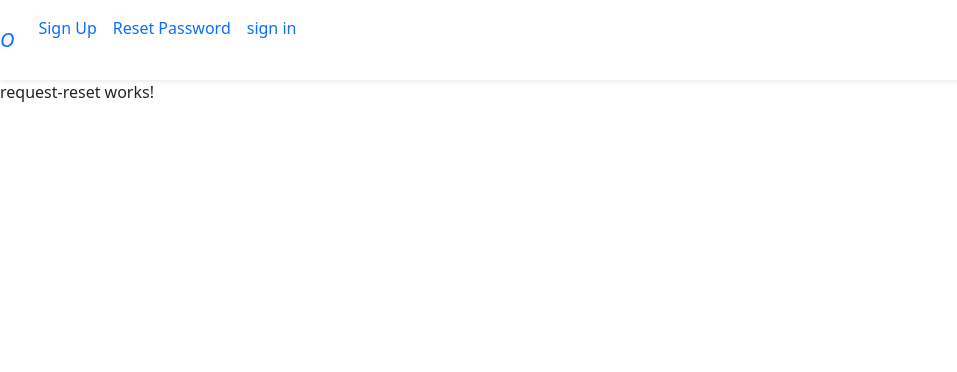
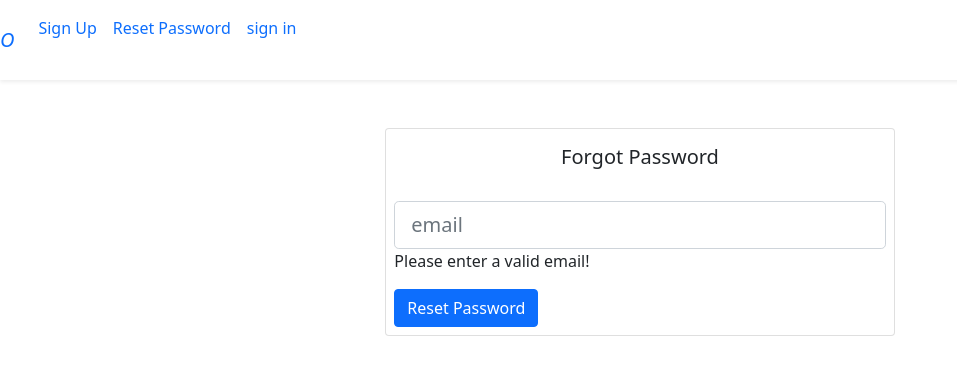
Before and after one commit to nshimiyimano-cloud/reset-pass, an Angular app: page /request-reset-password in a window 1280 px wide. Shown: the top 372 px of the page, without its empty margins (0-957 px from the left). Built offline with nearby package versions, Linux system fonts and the light colour scheme.

Commit message:
weendforgot pass orreset pass&import reactiveFused

```diff
--- a/src/app/auth.service.ts
+++ b/src/app/auth.service.ts
@@ -1,19 +1,19 @@
 import { Injectable } from '@angular/core';
-
 import {HttpClient} from "@angular/common/http";
 import { Observable } from 'rxjs';
 
-Injectable({
+const BASEURL = 'http://localhost:3000/api/resetpassword';
+
+
+@Injectable({
   providedIn: 'root'
 })
 
-const BASEURL = 'http://localhost:3000/api/resetpassword';
 
 export class AuthService {
 
+
   constructor(private Http:HttpClient) { }
-
-
 
 
 
@@ -40,4 +40,5 @@ export class AuthService {
   }
 
 
+
 }
--- a/src/app/request-reset/request-reset.component.html
+++ b/src/app/request-reset/request-reset.component.html
@@ -1 +1,54 @@
-<p>request-reset works!</p>
+
+<div class="container-fluid form">
+    <div class="row form-row">
+        <div class="col-sm-9 col-md-7 col-lg-5 mx-auto">
+            <div class="card my-5">
+                <div class="card-body">
+                  <h5 class="card-title text-center">Forgot Password</h5>
+                </div>
+
+                <div id="errorMsg" *ngIf="errorMessage">
+                  <span>{{errorMessage}}</span>
+
+                </div>
+
+                <div id="successMsg" *ngIf="successMessage">
+                  <span>{{successMessage}}</span>
+
+                </div>
+
+                <form action="" [formGroup]="RequestResetForm"  (ngSubmit)="RequestResetUser(RequestResetForm)">  <!--[formGroup]="RequestResetForm" load or import reactiveFormModule to use this-->
+
+
+
+                <div class="form-group p-2">
+                  <input _ngcontent-c0=""   type="text"
+                  class="form-control form-control-lg"
+                   placeholder="email" id="email"
+                   formCotrolName="email"
+                  >
+
+                  <span *ngIf="!email?.valid && !IsValidForm" class="help-block">
+                    Please enter a valid email!
+                  </span>
+
+                </div>
+
+
+                <div class="form-group p-2">
+                  <div>
+                    <button type="submit" class=" btn btn-primary">Reset
+                        Password</button>
+                </div>
+                </div>
+
+                </form>
+
+
+            </div>
+
+        </div>
+
+    </div>
+
+</div>
--- a/src/app/request-reset/request-reset.component.ts
+++ b/src/app/request-reset/request-reset.component.ts
@@ -1,4 +1,8 @@
 import { Component, OnInit } from '@angular/core';
+import {FormGroup,Validators,FormControl, FormControlDirective} from "@angular/forms";
+import {Router} from '@angular/router';
+
+import { AuthService } from '../auth.service';
 
 @Component({
   selector: 'app-request-reset',
@@ -6,10 +10,58 @@ import { Component, OnInit } from '@angular/core';
   styleUrls: ['./request-reset.component.css']
 })
 export class RequestResetComponent implements OnInit {
+RequestResetForm!:FormGroup;
+forbiddenEmails:any;
+errorMessage!:String;
+successMessage!:string;
+IsValidForm!:boolean;
 
-  constructor() { }
+
+
+  constructor(
+    private auth:AuthService,
+    private router:Router
+    ) { }
 
   ngOnInit(): void {
+
+    this.RequestResetForm = new FormGroup({
+      'email': new FormControl(null, [Validators.required, Validators.email], this.forbiddenEmails),
+    });
+  }
+
+
+  RequestResetUser(form:any){
+    console.log(form)
+
+    if(form.valid){
+      this.IsValidForm=true;
+      this.auth.requestReset(this.RequestResetForm.value).subscribe(
+        (data)=>{
+          this.RequestResetForm.reset();
+          this.successMessage="Reset password link send to email sucessfully.";
+          setTimeout(()=>{
+            this.successMessage= '';
+            this.router.navigate(['sign-in']);
+
+          },3000)
+
+        },
+        (err)=>{
+          if(err.error.message){
+            this.errorMessage=err.error.message
+          }
+        }
+
+
+      )
+    }else{
+      this.IsValidForm=false;
+    }
+  }
+
+  get email(){
+    return this.RequestResetForm.get('email')
   }
 
 }
--- a/src/app/signup/signup.component.html
+++ b/src/app/signup/signup.component.html
@@ -1 +1,81 @@
-<p>signup works!</p>
+
+
+
+
+
+<div class=" container-fluid form">
+     <div class="col-sm-9 col-md-7 col-lg-5 mx-auto">
+          <div class="card my-5">
+              <div class="card-body">
+                   <h5 class="card-title text-center">Sign Up</h5>
+
+              </div>
+                 <div id="errorMsg" *ngIf="errorMessage">
+                   <span>{{errorMessage}}</span>
+
+                 </div>
+                 <form action="">
+
+                   <div class="form-group form-signup p-2">
+                     <input  _ngcontent-c0="" class="form-control form-control-lg" placeholder="Username"
+                     type="text" id="username" formControlName="username" />
+                     <span *ngIf="!username?.valid && username?.touched"
+                     class="help-block"
+                     >
+                     Please enter a valid username
+
+                     </span>
+
+
+                   </div>
+
+
+
+                   <div class="form-group form-signup p-2">
+                    <input  _ngcontent-c0="" class="form-control form-control-lg" placeholder="Email"
+                    type="text" id="email" formControlName="email" />
+                    <span *ngIf="!email?.valid && email?.touched"
+                    class="help-block"
+                    >
+                    Please enter a valid email
+
+                    </span>
+
+
+                  </div>
+
+
+
+                  <div class="form-group form-signup p-2">
+                    <input  _ngcontent-c0="" class="form-control form-control-lg " placeholder="Password"
+                    type="text" id="password" formControlName="password" />
+                    <span *ngIf="!password?.valid && password?.touched"
+                    class="help-block"
+                    >
+                    Password is required and must have more than 4 characters!
+
+                    </span>
+
+
+                  </div>
+
+                  <div class="form-group p-2">
+                    <button type="submit" class="btn btn-primary" (ngSubmit)="signupUser()">Sign Up</button>
+
+
+                  </div>
+
+
+
+
+
+                 </form>
+
+          </div>
+
+     </div>
+
+
+
+
+</div>
--- a/src/app/signup/signup.component.ts
+++ b/src/app/signup/signup.component.ts
@@ -9,7 +9,7 @@ import { AuthService } from '../auth.service';
   templateUrl: './signup.component.html',
   styleUrls: ['./signup.component.css']
 })
-export class SignupComponent implements OnInit {
+export class SignupComponent implements OnInit{
 
 SignupForm!:FormGroup;
 forbiddenEmails:any;
@@ -21,13 +21,11 @@ private auth:AuthService,
 private router:Router
 
   ) {
-    this.buildSignupForm();
+   this.buildSignupForm();
   }
 
 
 
-  ngOnInit(): void {
-  }
 
 
   private buildSignupForm(){
@@ -41,6 +39,7 @@ private router:Router
   onSubmit(){
     this.SignupForm.reset();
   }
+
 signupUser(){
 this.auth.registerUser(this.SignupForm.value).subscribe(
   (data:any)=>{
@@ -68,4 +67,22 @@ this.auth.registerUser(this.SignupForm.value).subscribe(
 
 }
 
+get username(){
+  return this.SignupForm.get('username')
 }
+
+
+get email(){
+  return this.SignupForm.get('email')
+}
+
+get password(){
+  return this.SignupForm.get('password')
+}
+
+
+
+ngOnInit(): void {
+}
+
+}
```
Also changed, not shown: src/app/app.module.ts (+9 -1 lines).
